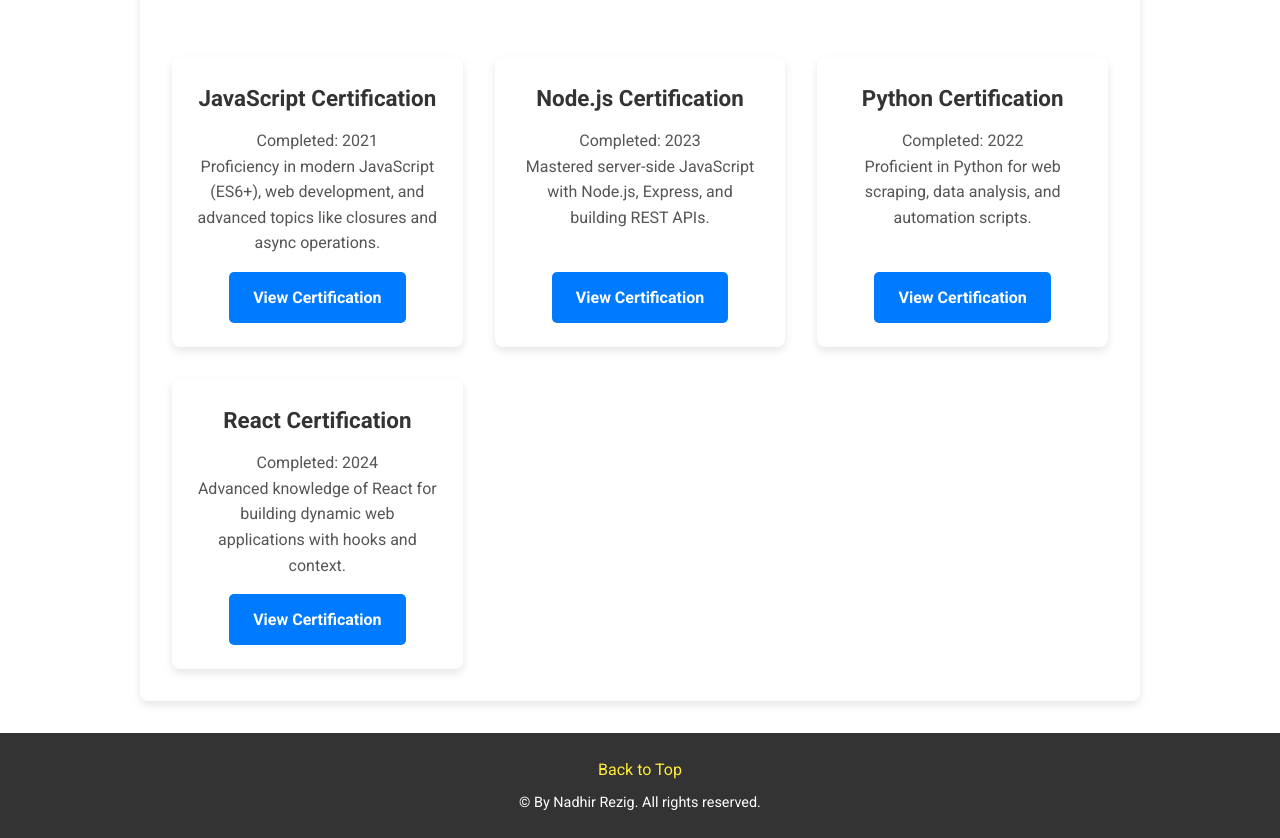
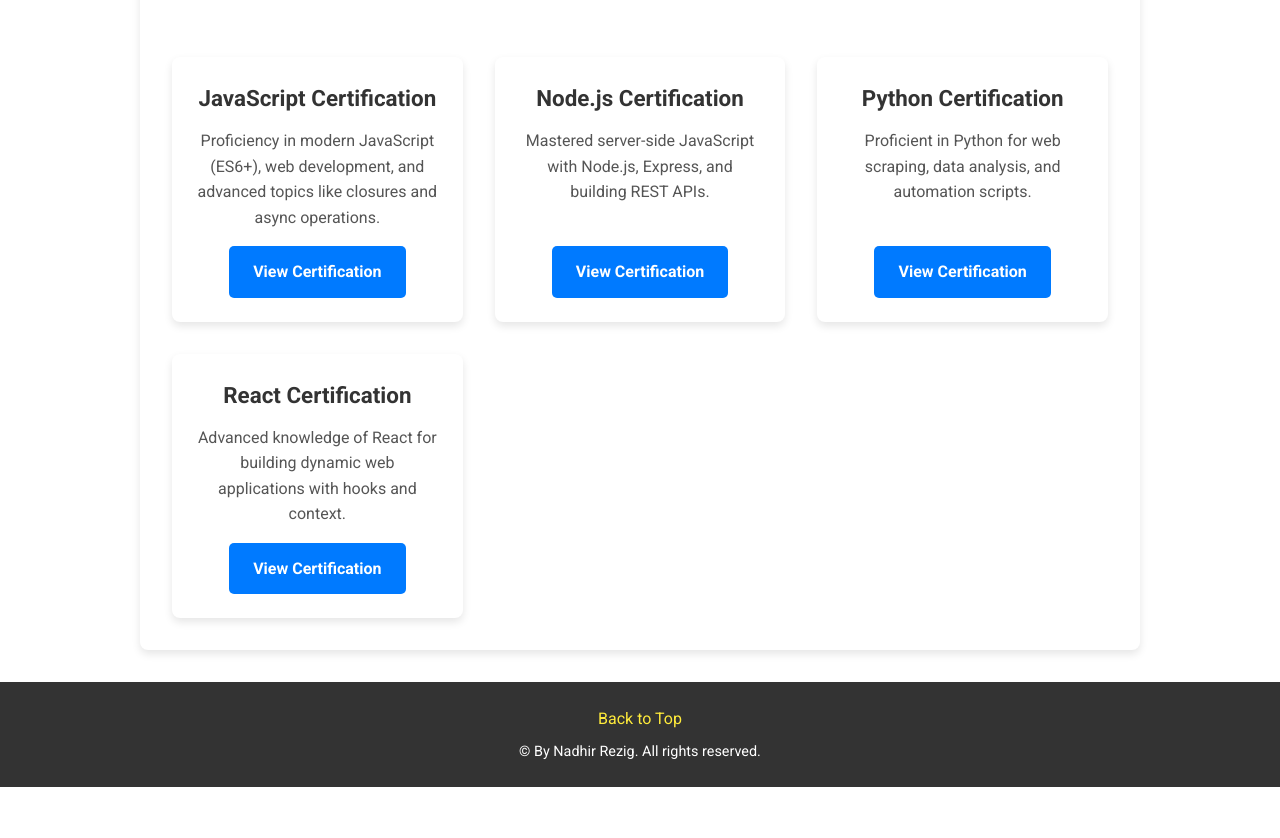
Before and after one commit to Nadhirrezig/L7obb, a plain HTML site: page index.html in a window 1280 px wide. Shown: the part 1540-2378 px from the top of the page. After the commit the page ends 2327 px from the top, so only its background shows below. Drawn offline with Linux system fonts and the light colour scheme.

Commit message:
Update index.html

```diff
--- a/index.html
+++ b/index.html
@@ -75,27 +75,23 @@
         <div class="certifications-list">
             <div class="certification-card">
                 <h3>JavaScript Certification</h3>
-                <p>Completed: 2021</p>
                 <p>Proficiency in modern JavaScript (ES6+), web development, and advanced topics like closures and async operations.</p>
                 <a href="#">View Certification</a>
             </div>
             <div class="certification-card">
                 <h3>Node.js Certification</h3>
-                <p>Completed: 2023</p>
                 <p>Mastered server-side JavaScript with Node.js, Express, and building REST APIs.</p>
                 <br>
                 <a href="#">View Certification</a>
             </div>
             <div class="certification-card">
                 <h3>Python Certification</h3>
-                <p>Completed: 2022</p>
                 <p>Proficient in Python for web scraping, data analysis, and automation scripts.</p>
                 <br>
                 <a href="#">View Certification</a>
             </div>
             <div class="certification-card">
                 <h3>React Certification</h3>
-                <p>Completed: 2024</p>
                 <p>Advanced knowledge of React for building dynamic web applications with hooks and context.</p>
                 <a href="#">View Certification</a>
             </div>
```
